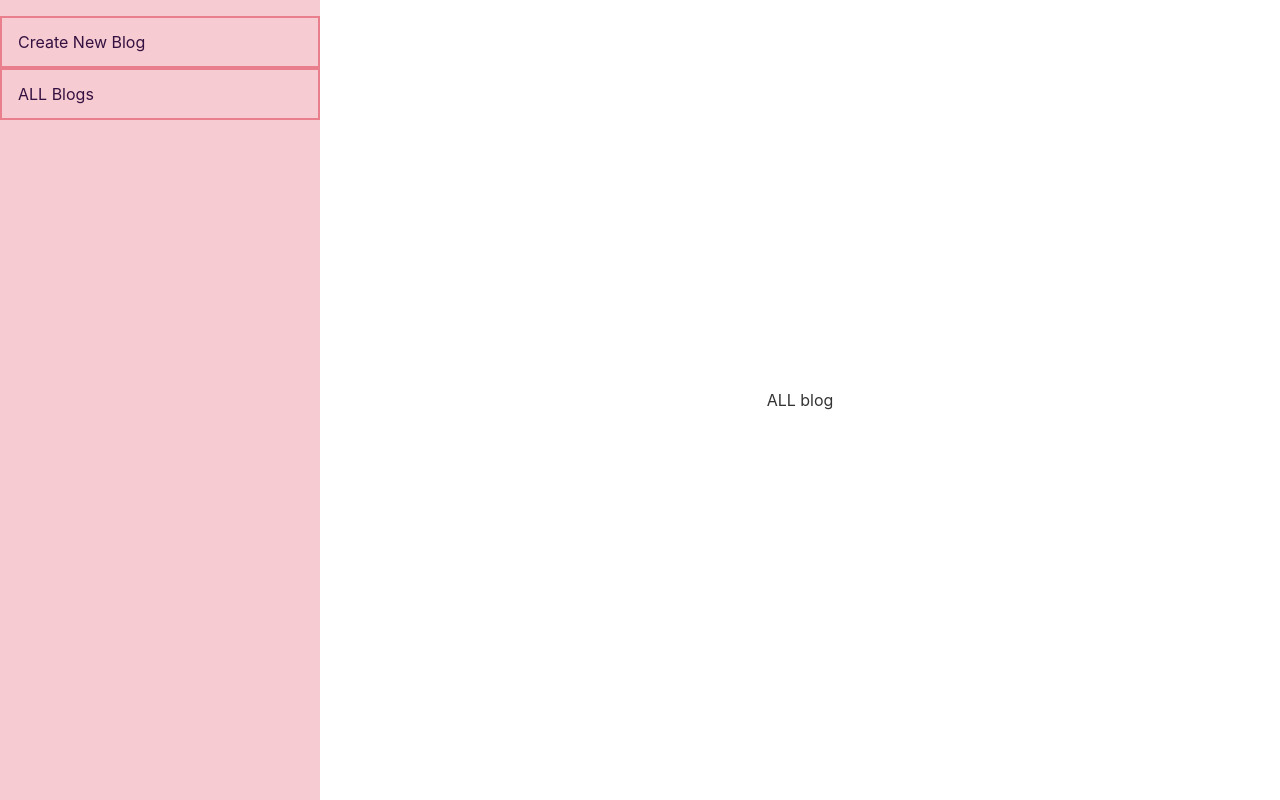
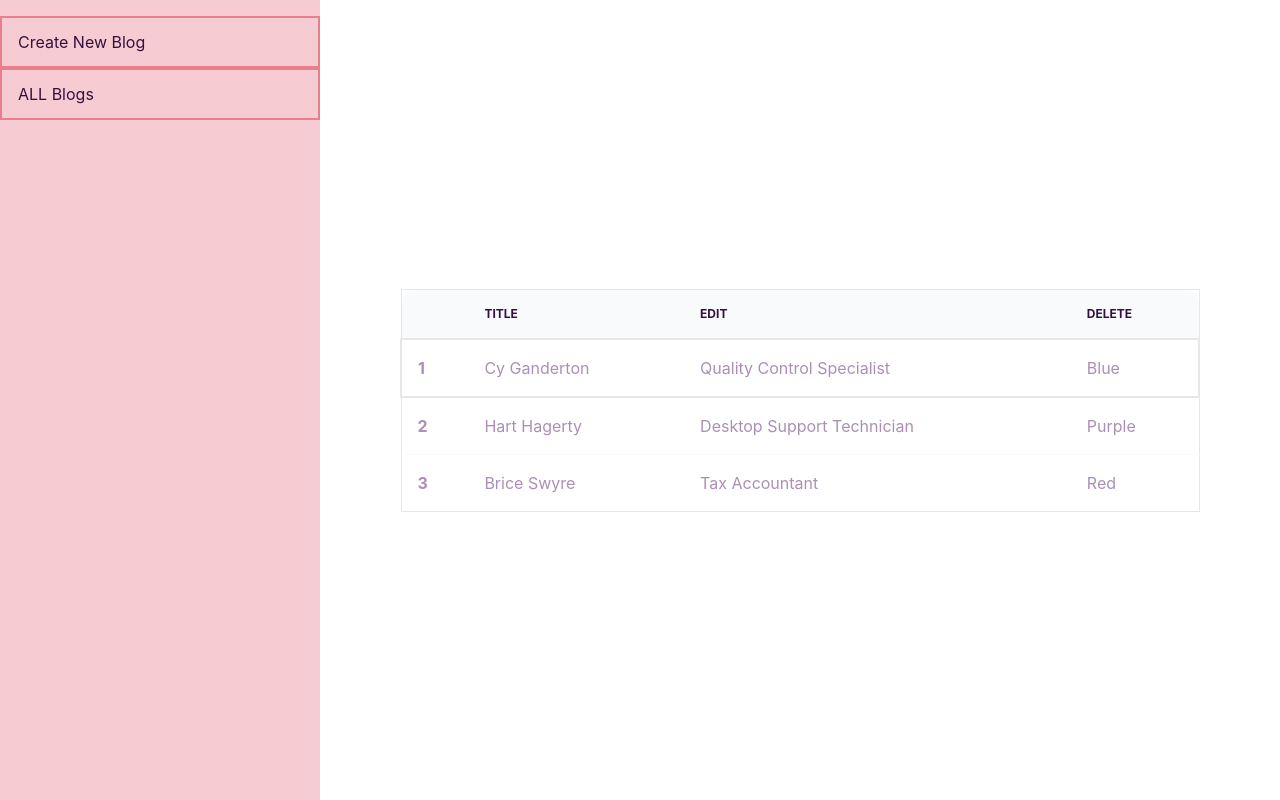
Before and after one commit to Marzan1810662/tech-blog, a React (Create React App) app: page /dashboard/all-blogs in a window 1280 px wide. Built offline with nearby package versions, Linux system fonts and the light colour scheme.

Commit message:
all bloggs page

```diff
--- a/src/pages/dashboard/allBlogs/AllBlog.js
+++ b/src/pages/dashboard/allBlogs/AllBlog.js
@@ -2,8 +2,41 @@
 
 const AllBlog = () => {
     return (
-        <div className='text-center'>
-            <p>ALL blog</p>
+        <div className="overflow-x-auto w-5/6">
+            <table className="table w-full text-primary-focus border">
+                {/* <!-- head --> */}
+                <thead className='text-primary-content'>
+                    <tr>
+                        <th></th>
+                        <th>title</th>
+                        <th>Edit</th>
+                        <th>Delete</th>
+                    </tr>
+                </thead>
+                <tbody>
+                    {/* <!-- row 1 --> */}
+                    <tr className='border-2'>
+                        <th>1</th>
+                        <td>Cy Ganderton</td>
+                        <td>Quality Control Specialist</td>
+                        <td>Blue</td>
+                    </tr>
+                    {/* <!-- row 2 --> */}
+                    <tr className='border'>
+                        <th>2</th>
+                        <td>Hart Hagerty</td>
+                        <td>Desktop Support Technician</td>
+                        <td>Purple</td>
+                    </tr>
+                    {/* <!-- row 3 --> */}
+                    <tr className='border'>
+                        <th>3</th>
+                        <td>Brice Swyre</td>
+                        <td>Tax Accountant</td>
+                        <td>Red</td>
+                    </tr>
+                </tbody>
+            </table>
         </div>
     );
 };
```
